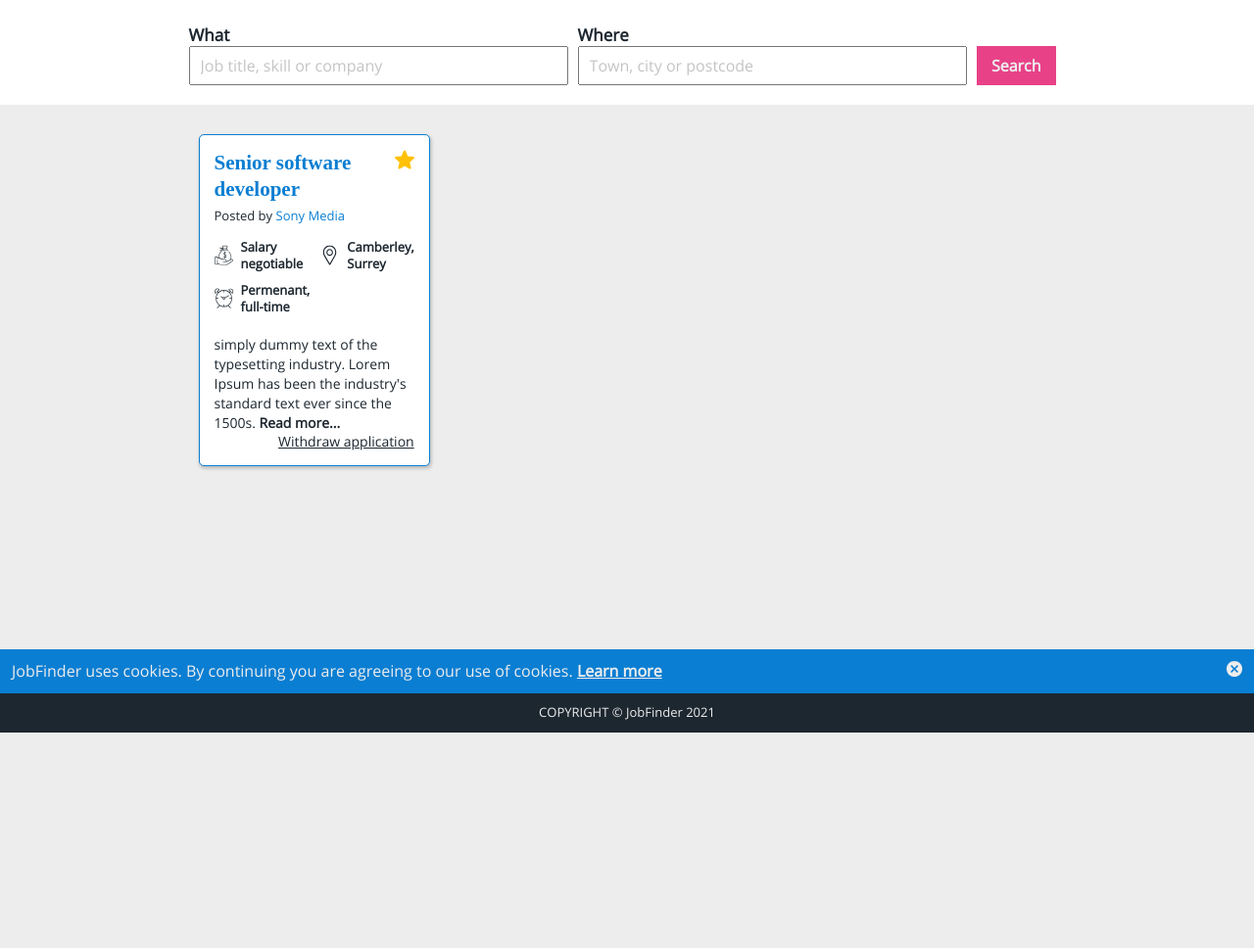
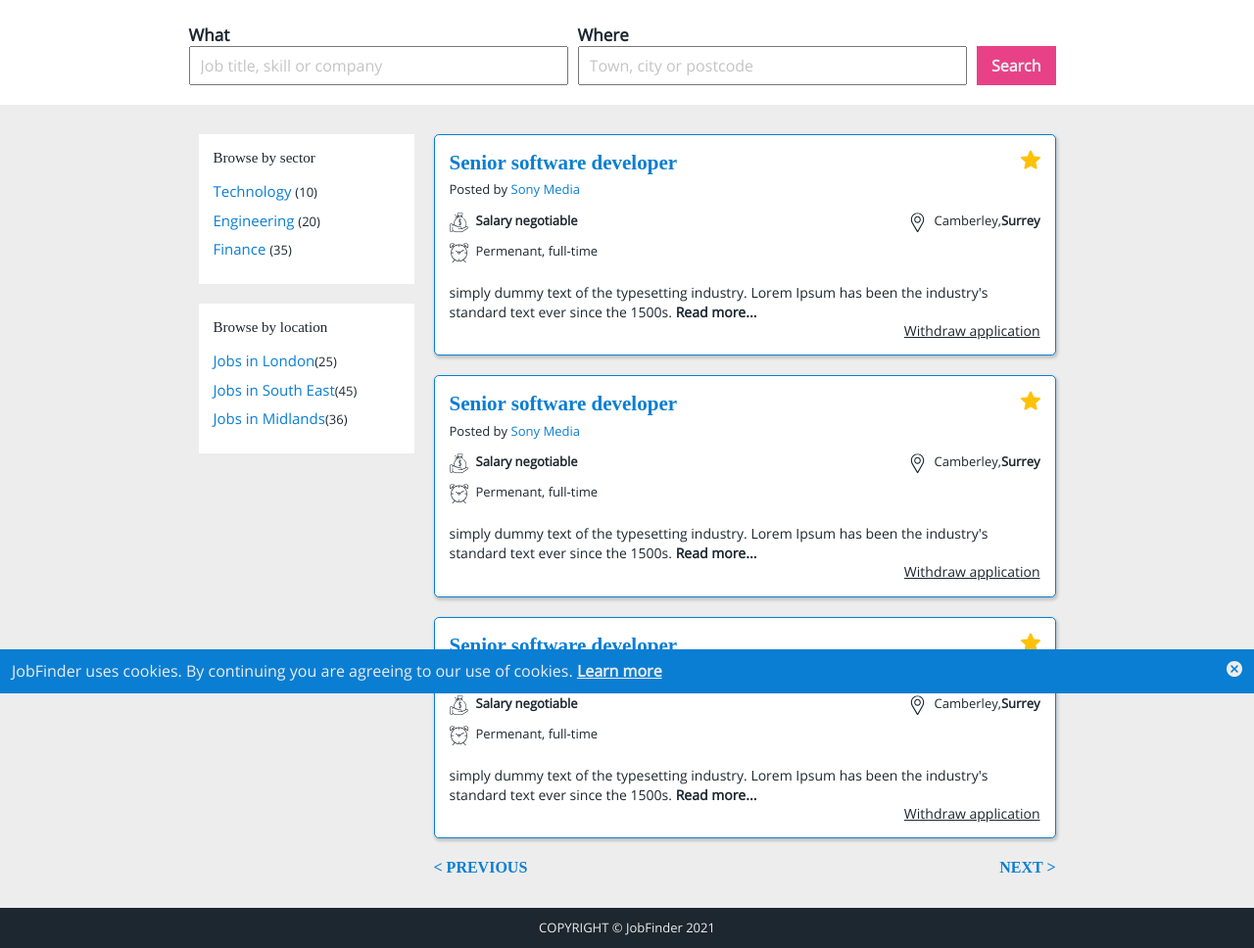
Before and after one commit to Sarkash-pi/JOBFINDER, a plain HTML site: page listing.html in a window 1280 px wide. Shown: the part 52-1020 px from the top of the page at 98% size. Before the commit the page ends 800 px from the top, so only its background shows below. Drawn offline with Linux system fonts and the light colour scheme.

Commit message:
added filter and placed the card

```diff
--- a/listing.html
+++ b/listing.html
@@ -66,6 +66,24 @@
         <div class="container">
             <div class="listing">
                 <div class="filter">
+                    <div class="filter__links">
+                        <h1>Browse by sector</h1>
+                        <ul>
+                            <li>Technology <span>(10)</span></li>
+                            <li>Engineering <span>(20)</span></li>
+                            <li>Finance <span>(35)</span></li>
+                        </ul>
+                    </div>
+
+                    <div class="filter__links">
+                        <h1>Browse by location</h1>
+                        <ul>
+                            <li>Jobs in London<span>(25)</span></li>
+                            <li>Jobs in South East<span>(45)</span></li>
+                            <li>Jobs in Midlands<span>(36)</span></li>
+                        </ul>
+                    </div>
+                </div>
                     <section>
                         <div class="listing__card">
                             <header class="listing__header">
@@ -75,8 +93,8 @@
                             </header>
                             <ul class="listing__items">
                                 <li><img src="images/money.svg" alt=""><b>Salary negotiable</b></li>
-                                <li><img src="images/location.svg" alt=""><b>Camberley, Surrey</b></li>
-                                <li><img src="images/timer.svg" alt=""><b>Permenant, full-time </b></li>
+                                <li><img src="images/location.svg" alt="">Camberley,<b>Surrey</b></li>
+                                <li><img src="images/timer.svg" alt="">Permenant, full-time</li>
                             </ul>
 
                             <p class="listing__detail">
@@ -87,6 +105,54 @@
                             <a href="" class="listing__cta">Withdraw application</a>
 
                         </div>
+
+                        <div class="listing__card">
+                            <header class="listing__header">
+                                <h1 class="listing__title">Senior software developer</h1>
+                                <img class="listing__saved" src="images/star-saved.svg" alt="">
+                                <p class="listing__company">Posted by <span>Sony Media</span></p>
+                            </header>
+                            <ul class="listing__items">
+                                <li><img src="images/money.svg" alt=""><b>Salary negotiable</b></li>
+                                <li><img src="images/location.svg" alt="">Camberley,<b>Surrey</b></li>
+                                <li><img src="images/timer.svg" alt="">Permenant, full-time</li>
+                            </ul>
+
+                            <p class="listing__detail">
+                                simply dummy text of the  typesetting industry. Lorem Ipsum has been the industry's
+                                standard text ever since the 1500s. <b>Read more...</b>
+                            </p>
+
+                            <a href="" class="listing__cta">Withdraw application</a>
+
+                        </div>
+
+                        <div class="listing__card">
+                            <header class="listing__header">
+                                <h1 class="listing__title">Senior software developer</h1>
+                                <img class="listing__saved" src="images/star-saved.svg" alt="">
+                                <p class="listing__company">Posted by <span>Sony Media</span></p>
+                            </header>
+                            <ul class="listing__items">
+                                <li><img src="images/money.svg" alt=""><b>Salary negotiable</b></li>
+                                <li><img src="images/location.svg" alt="">Camberley,<b>Surrey</b></li>
+                                <li><img src="images/timer.svg" alt="">Permenant, full-time</li>
+                            </ul>
+
+                            <p class="listing__detail">
+                                simply dummy text of the  typesetting industry. Lorem Ipsum has been the industry's
+                                standard text ever since the 1500s. <b>Read more...</b>
+                            </p>
+
+                            <a href="" class="listing__cta">Withdraw application</a>
+
+                        </div>
+
+                        <ul class="paginate">
+                            <li>
+                                < PREVIOUS</li>
+                            <li>NEXT ></li>
+                        </ul>
                     </section>
                 </div>
             </div>
--- /dev/null
+++ b/sass/components/_filter.scss
@@ -0,0 +1,31 @@
+.filter {
+    display: none;
+
+    @include respond-to('small') {
+        display: block;
+        margin-right: 20rem;
+
+        &__links {
+            background-color: var(--light);
+            width: 220rem;
+            padding: 15rem;
+            margin-bottom: 20rem;
+
+            h1 {
+                font-size: 15rem;
+                margin-bottom: 15rem;
+            }
+
+            li {
+                font-size: 15rem;
+                color: var(--beta);
+                margin-bottom: 10rem;
+
+                span {
+                    color: var(--gamma);
+                    font-size: 13rem;
+                }
+            }
+        }
+    }
+}
--- a/sass/components/_listing.scss
+++ b/sass/components/_listing.scss
@@ -1,6 +1,7 @@
 .listing {
     margin: 30rem 10rem;
     color: var(--gamma);
+
 
     &__card {
             border: 1.5px var(--beta) solid;
@@ -87,11 +88,5 @@
     @include respond-to('small') {
         display: grid;
         grid-template-columns: min-content 1fr;
-
-        &__card {
-            display: grid;
-            grid-column: 2 / 3;
-        }
-
     }
 }
--- /dev/null
+++ b/sass/components/_paginate.scss
@@ -0,0 +1,9 @@
+.paginate {
+    display: flex;
+    justify-content: space-between;
+    color: var(--beta);
+    font-weight: bolder;
+    font-family: "OpenSans ExtraBold"
+
+
+}
--- a/sass/main.scss
+++ b/sass/main.scss
@@ -22,3 +22,5 @@
 @import "components/body.scss/";
 @import "components/cookie.scss/";
 @import "components/listing.scss/";
+@import "components/filter.scss/";
+@import "components/paginate.scss/";
```
Also changed, not shown: css/main.css, 1 other file. Lines whose indentation alone changed are shown as unchanged.
